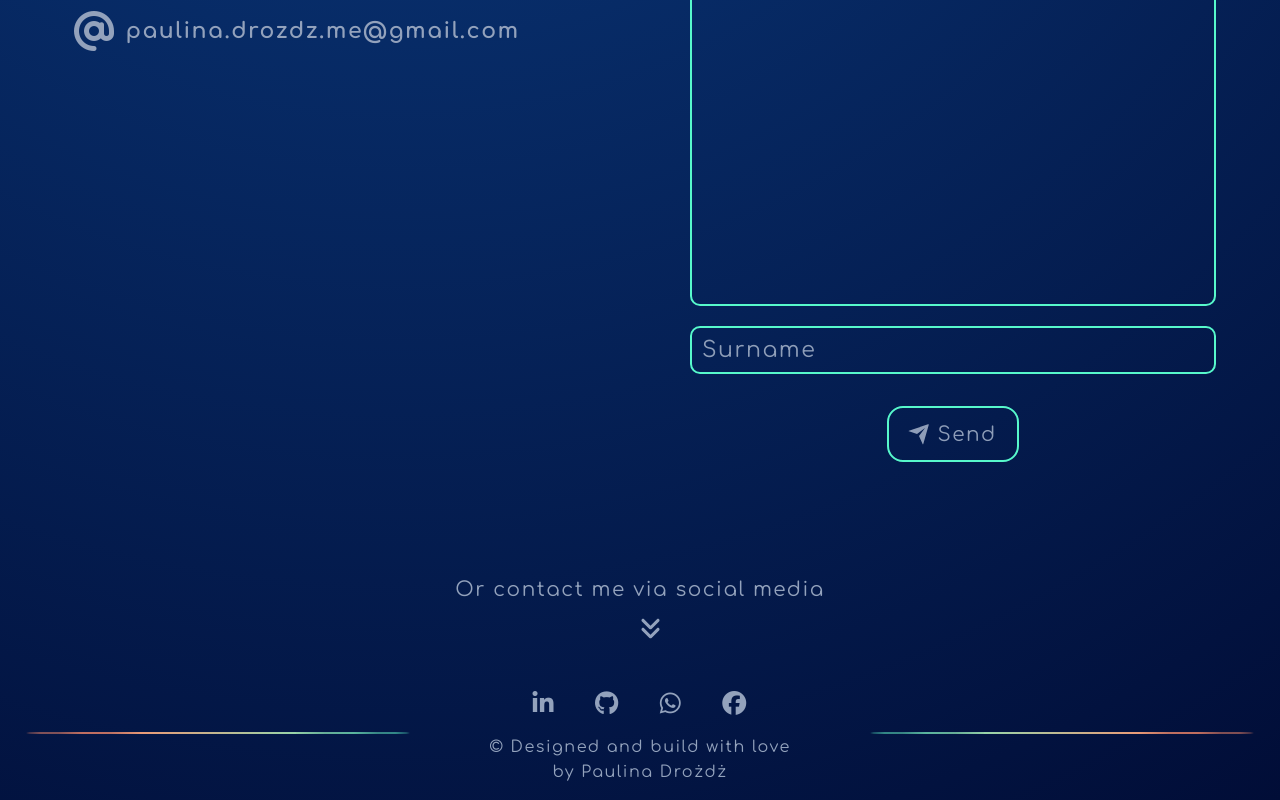
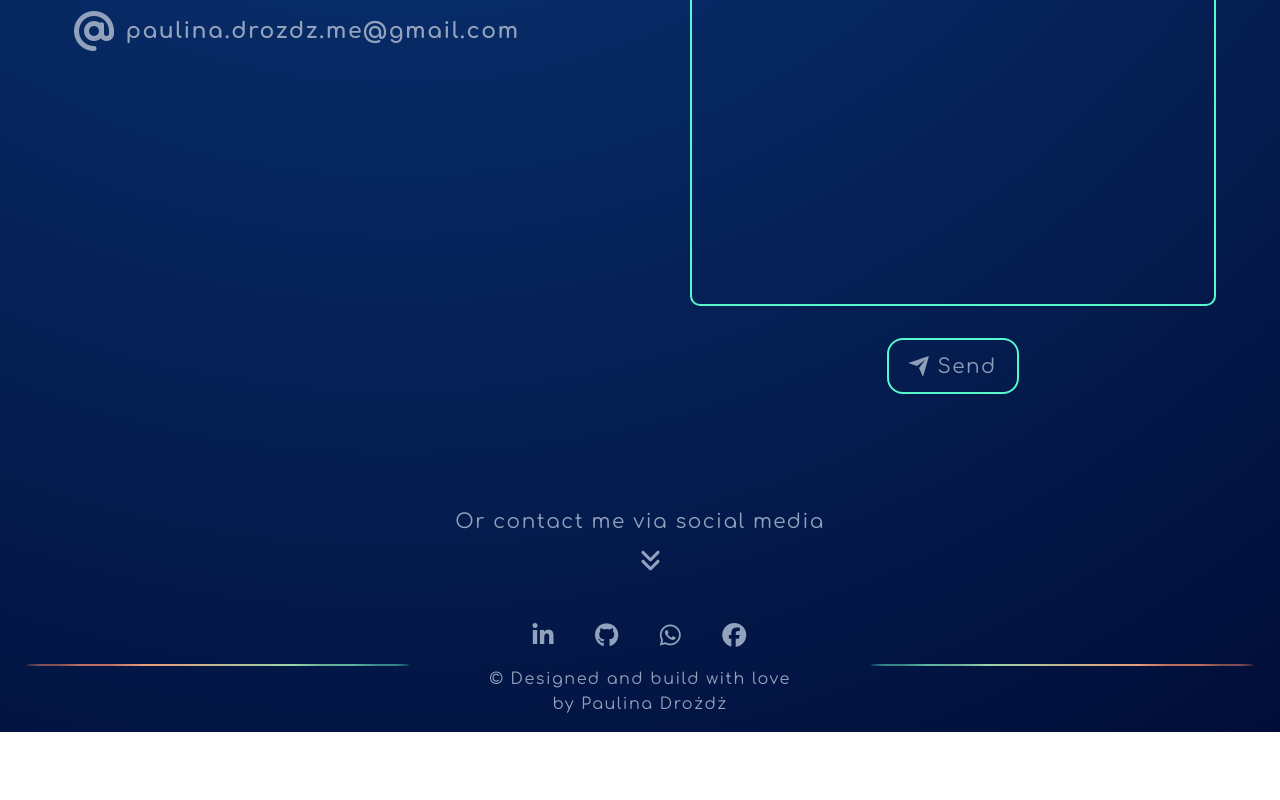
Before and after one commit to Paulina594/Portfolio, a React (Create React App) app: page /contact in a window 1280 px wide. Shown: the part 602-1402 px from the top of the page. After the commit the page ends 1334 px from the top, so only its background shows below. Built offline with nearby package versions, Linux system fonts and the light colour scheme.

Commit message:
toast notification added to contact form

```diff
--- a/package.json
+++ b/package.json
@@ -19,9 +19,12 @@
     "react": "^18.1.0",
     "react-dom": "^18.1.0",
     "react-google-recaptcha": "^2.1.0",
+    "react-hot": "^0.0.1",
+    "react-hot-toast": "^2.2.0",
     "react-router-dom": "^6.3.0",
     "react-scripts": "5.0.1",
     "rxjs": "^7.5.5",
+    "toast": "^0.3.47",
     "typescript": "^4.6.4",
     "web-vitals": "^2.1.4"
   },
--- a/src/App.tsx
+++ b/src/App.tsx
@@ -1,5 +1,6 @@
 import React, { useState } from "react";
 import { BrowserRouter as Router } from "react-router-dom";
+import { Toaster } from "react-hot-toast";
 
 import { Header } from "./modules/header/Header";
 import { Footer } from "./modules/footer/Footer";
@@ -18,6 +19,9 @@ function App() {
   const pageContent = (
     <>
       <Router>
+        <div>
+          <Toaster position="bottom-left" reverseOrder={false} />
+        </div>
         <div className="app-wrapper">
           {<Header />}
           {<PageContent />}
--- a/src/components/contactForm/ContactForm.tsx
+++ b/src/components/contactForm/ContactForm.tsx
@@ -1,5 +1,6 @@
 import React, { useState } from "react";
 import { ContactFormView } from "../contactFormView/ContactFormView";
+import { toast } from "react-hot-toast";
 
 export interface ContactMessage {
   fullName: string;
@@ -21,23 +22,33 @@ export const ContactForm = () => {
 
   const endpoint = "http://localhost:8080/send-mail";
 
-  async function sendMail(message: ContactMessage): Promise<any> {
-    if (message.surname !== "") {
-      setFormSubmitStatus(ContactFormStatus.SUCCESS);
-    } else {
-      const response = await fetch(endpoint, {
+  function sendMail2(message: ContactMessage): Promise<any> {
+    return fetch(endpoint, {
       method: "POST",
       body: JSON.stringify(message),
       headers: {
         "Content-Type": "application/json",
       },
-      });
-      if (response.status === 200) {
-        setFormSubmitStatus(ContactFormStatus.SUCCESS);
-      } else {
+    }).then((response) => {
+      if (response.status !== 200) {
+        throw new Error(`Server returned ${response.status} response!`);
         setFormSubmitStatus(ContactFormStatus.ERROR);
       }
+      setFormSubmitStatus(ContactFormStatus.SUCCESS);
+    });
   }
+
+  function onFormSubmit(message: ContactMessage) {
+    toast.promise(sendMail2(message), {
+      loading: "Sending...",
+      success: <b>Thanks for your message! It has been sent successfully.</b>,
+      error: (
+        <b>
+          Sorry, there was a problem sending your message. Please, try again
+          later.
+        </b>
+      ),
+    });
   }
 
   return (
@@ -45,7 +56,7 @@ export const ContactForm = () => {
       <ContactFormView
         formSubmitStatus={formSubmitStatus}
         setSubmitStatus={() => setFormSubmitStatus(ContactFormStatus.INITIAL)}
-        onFormSubmit={(message) => sendMail(message)}
+        onFormSubmit={(message) => onFormSubmit(message)}
       />
     </>
   );
--- a/src/components/contactFormView/ContactFormView.scss
+++ b/src/components/contactFormView/ContactFormView.scss
@@ -102,7 +102,7 @@ button.submitBtn {
   }
 }
 
-//#surname {
-//  display: none;
-//  visibility: hidden;
-//}
+#surname {
+  display: none;
+  visibility: hidden;
+}
--- a/src/components/contactFormView/ContactFormView.tsx
+++ b/src/components/contactFormView/ContactFormView.tsx
@@ -5,7 +5,7 @@ import { ContactFormStatus, ContactMessage } from "../contactForm/ContactForm";
 import "./ContactFormView.scss";
 
 export type ContactFormViewProps = {
-  onFormSubmit: (contactData: ContactMessage) => void;
+  onFormSubmit: (contactData: ContactMessage) => any;
   formSubmitStatus: ContactFormStatus;
   setSubmitStatus: () => void;
 };
@@ -16,9 +16,8 @@ export const ContactFormView = (props: ContactFormViewProps) => {
   useEffect(() => {
     if (formSubmitStatus === 1) {
       (document.getElementById("form") as HTMLFormElement).reset();
-    } else if (formSubmitStatus === 2) {
-      alert("Something went wrong!");
     }
+
     return () => setSubmitStatus();
   }, [setSubmitStatus, formSubmitStatus]);
 
```
Also changed, not shown: 1 other file (tests, documents, lock files or other folders). Lines whose indentation alone changed are shown as unchanged.
